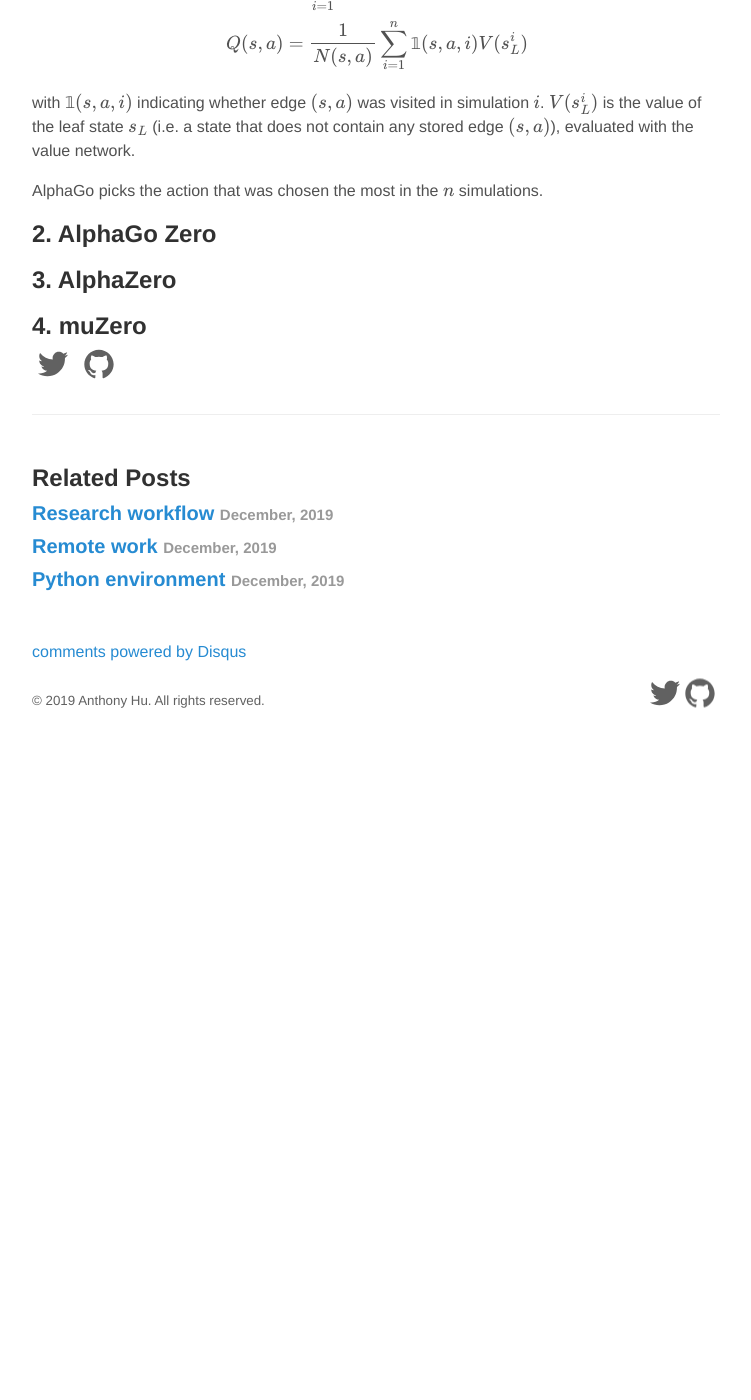
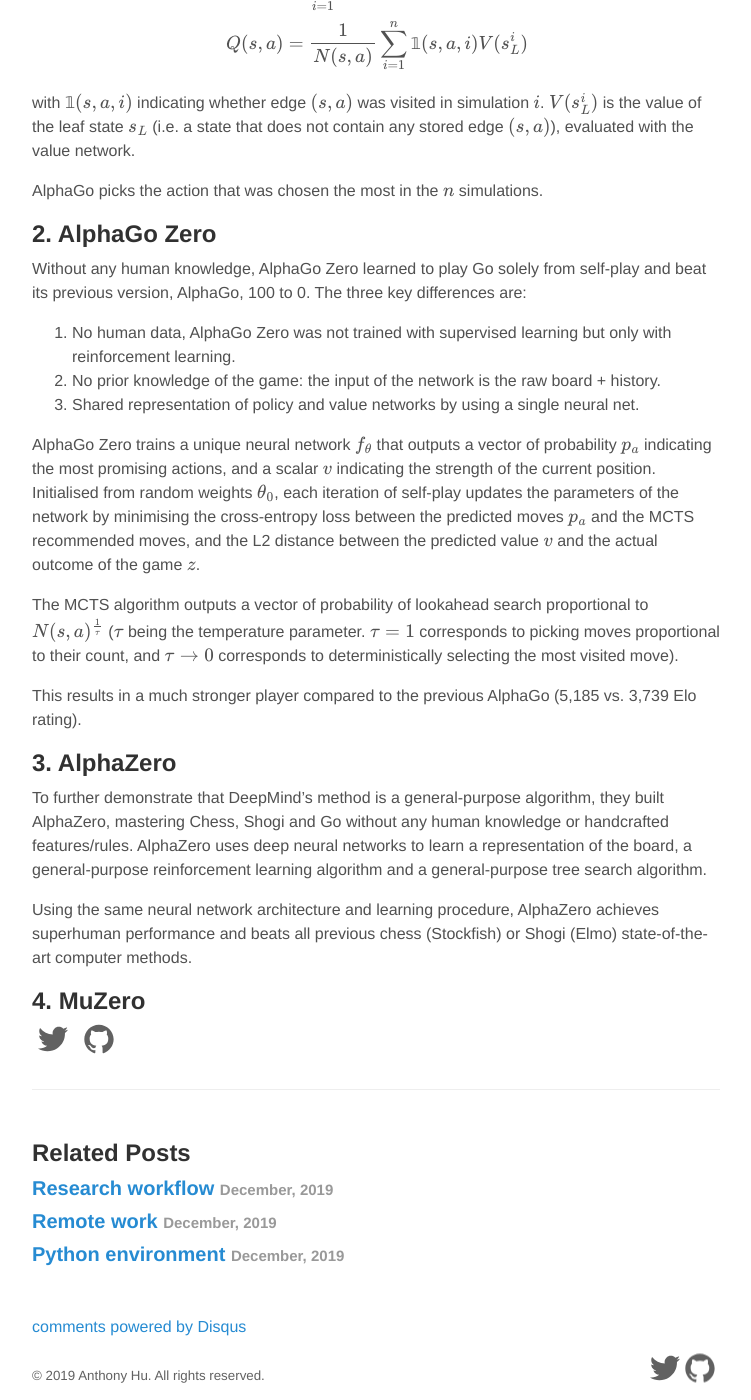
Before and after one commit to anthonyhu/anthonyhu.github.io, a Jekyll site: the page built from _posts/2019-12-20-muzero.md, in a window 1280 px wide and 1400 px high, scrolled down 1983 px. Shown: the whole window, without its empty margins (264-1015 px from the left). Built offline with Jekyll 4.4.1, drawn with Linux system fonts in a browser that asks for light colours; formulas are drawn with MathJax 3; comment, search, counter and statistics services are not loaded; before the commit the page ends 2714 px from its top, so only the background shows below that; some of the changed text lies outside the part shown.

Commit message:
Write about AlphaGo Zero and AlphaZero

```diff
--- a/_posts/2019-12-20-muzero.md
+++ b/_posts/2019-12-20-muzero.md
@@ -1,20 +1,20 @@
 ---
 layout: post
-title: The path from AlphaGo to muZero
+title: The path from AlphaGo to MuZero
 permalink: muzero
 comments: true
 github: https://github.com/anthonyhu/
 ---
 <p align='center'><img src='/img/muzero.jpg' alt='muzero'/></p>
 
-muZero, the latest research project by DeepMind, made a breakthrough on Atari, Go, Chess and Shogi using
+MuZero, the latest research project by DeepMind, made a breakthrough on Atari, Go, Chess and Shogi using
 model-based reinforcement learning.
 
 ### Content
 1. [AlphaGo](#1-alphago)
 2. [AlphaGo Zero](#2-alphago-zero)
 3. [AlphaZero](#3-alphazero)
-4. [muZero](#4-muzero)
+4. [MuZero](#4-muzero)
 
 ## 1. AlphaGo
 AlphaGo achieved a world's first by beating the Go champion Lee Sedol, a feat the research community thought was decades
@@ -81,7 +81,32 @@ with $\mathbb{1}(s, a, i)$ indicating whether edge $(s, a)$ was visited in simul
  AlphaGo picks the action that was chosen the most in the $n$ simulations.
 
 ## 2. AlphaGo Zero
+Without any human knowledge, AlphaGo Zero learned to play Go solely from self-play and beat its previous version,
+AlphaGo, 100 to 0. The three key differences are:
+
+1. No human data, AlphaGo Zero was not trained with supervised learning but only with reinforcement learning.
+2. No prior knowledge of the game: the input of the network is the raw board + history.
+3. Shared representation of policy and value networks by using a single neural net.
+
+AlphaGo Zero trains a unique neural network $f_{\theta}$ that outputs a vector of probability $p_a$ indicating the
+most promising actions, and a scalar $v$ indicating the strength of the current position. Initialised from random
+weights $\theta_0$, each iteration of self-play updates the parameters of the network by minimising the cross-entropy
+ loss between the predicted moves $p_a$ and the MCTS recommended moves, and the L2 distance between the predicted
+ value $v$ and the actual outcome of the game $z$.
+
+The MCTS algorithm outputs a vector of probability of lookahead search proportional to $N(s,a)^{\frac{1}{\tau}}$
+($\tau$ being the temperature parameter. $\tau=1$ corresponds to picking moves proportional to their count, and $\tau
+\to 0$ corresponds to deterministically selecting the most visited move).
+
+This results in a much stronger player compared to the previous AlphaGo (5,185 vs. 3,739 Elo rating).
 
 ## 3. AlphaZero
+To further demonstrate that DeepMind's method is a general-purpose algorithm, they built AlphaZero, mastering Chess,
+Shogi and Go without any human knowledge or handcrafted features/rules. AlphaZero uses deep neural networks to learn
+a representation of the board, a general-purpose reinforcement learning algorithm and a general-purpose tree search
+algorithm.
 
-## 4. muZero
+Using the same neural network architecture and learning procedure, AlphaZero achieves superhuman performance and
+beats all previous chess (Stockfish) or Shogi (Elmo) state-of-the-art computer methods.
+
+## 4. MuZero
```
